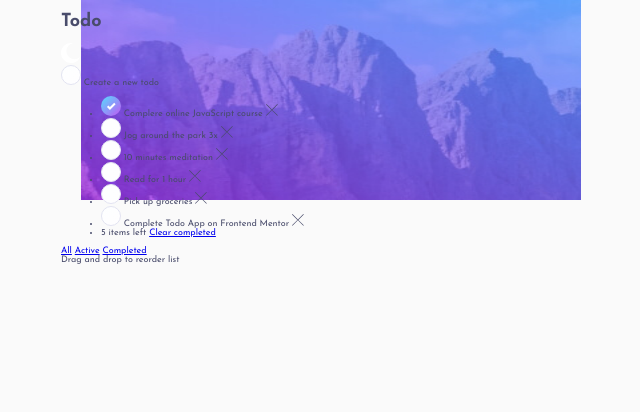
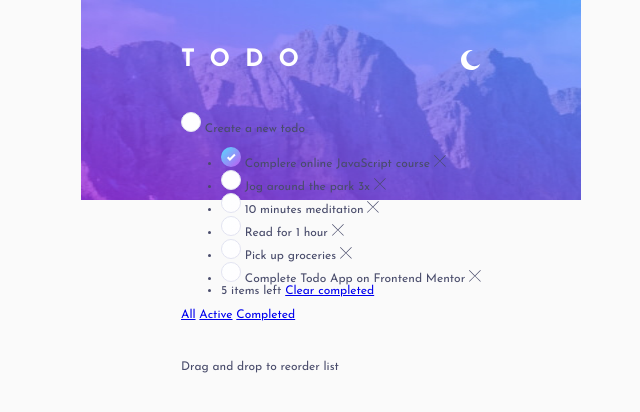
Before and after one commit to dhpcode/todo-app, a plain HTML site: page index.html in a window 1280 px wide. Shown: the whole page, without its empty margins (309-949 px from the left). Drawn offline with Linux system fonts and the light colour scheme.

Commit message:
Add some styles

```diff
--- a/css/styles.css
+++ b/css/styles.css
@@ -4,6 +4,7 @@
 /* Custom props */
 :root {
 	--blue-color: #3a7cfd;
+	--white-color: #fff;
 }
 
 /* Global styles */
@@ -11,7 +12,7 @@ html {
 	box-sizing: border-box;
 	height: 100%;
 	scroll-behavior: smooth;
-	font-size: 12px;
+	font-size: 16px;
 }
 
 *,
@@ -86,12 +87,17 @@ select:-webkit-autofill:focus {
 
 /*===== Body =====*/
 body {
-	background-image: url('../images/background/light-bg-mobile.jpg');
+	background-image: url("../images/background/light-bg-mobile.jpg");
 	background-size: 500px 200px;
 	background-repeat: no-repeat;
 	background-position: top center;
 }
 
+.container {
+	display: flex;
+	align-items: center;
+	justify-content: center;
+}
 /* MAIN CONTENT */
 .main-content {
 	flex-grow: 1;
@@ -105,3 +111,54 @@ body {
 	only screen and (min-resolution: 192dpi),
 	only screen and (min-resolution: 2dppx) {
 }
+
+.app {
+	margin-top: 3rem;
+	display: flex;
+	flex-direction: column;
+	gap: 2.5rem;
+}
+.app__header {
+	display: flex;
+	align-items: center;
+	justify-content: space-between;
+	color: var(--white-color);
+}
+.app__header h1 {
+	margin: 0;
+	text-transform: uppercase;
+	letter-spacing: 15px;
+	font-size: 1.5rem;
+}
+
+.app__header img {
+	width: 20px;
+	height: 20px;
+	cursor: pointer;
+}
+.app__content {
+}
+.app_create-todo {
+}
+.app__create-todo-img {
+}
+.app__todos {
+}
+.todos {
+}
+.todos__item {
+}
+.icon-check {
+}
+.icon-delete {
+}
+.todos__item-left {
+}
+.todos__item-left-btn {
+}
+.app__links {
+}
+.app__links-link {
+}
+.app__drag-drop {
+}
```
